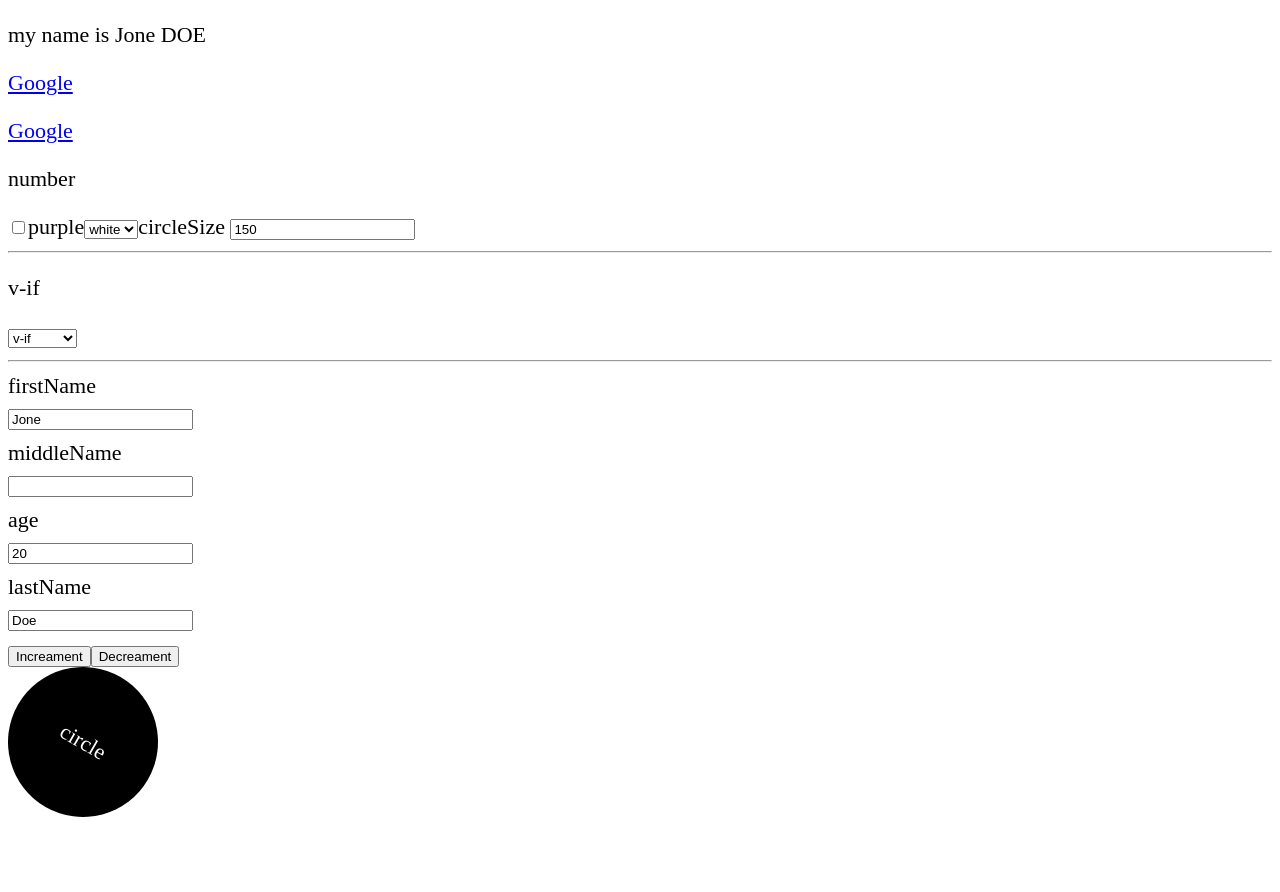
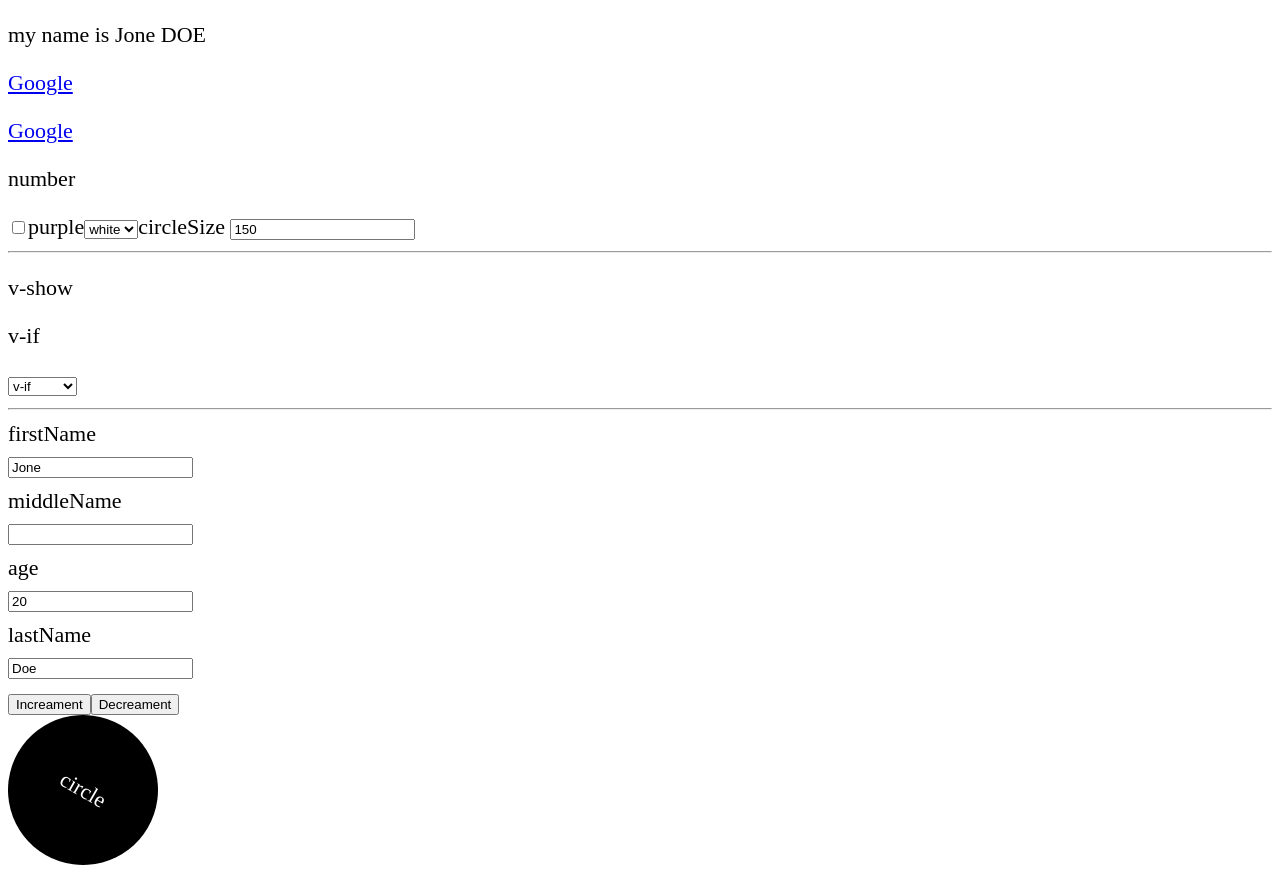
Before and after one commit to liuduwei/learn-vue, a plain HTML site: page vue-fundamentals/index.html in a window 1280 px wide. Before the commit the page ends 844 px from the top, so only its background shows below. Drawn offline with nearby package versions, Linux system fonts and the light colour scheme.

Commit message:
condition v-show

```diff
--- a/vue-fundamentals/index.html
+++ b/vue-fundamentals/index.html
@@ -22,12 +22,12 @@
       </label>
 
       <hr />
+      <p v-show="mode ===1">v-show</p>
       <p v-if="mode === 1">v-if</p>
       <template v-else-if="mode === 2">
         <h3>dkjfek</h3>
         <p>v-else-if</p>
       </template>
-
       <p v-else >v-else</p>
       <select title="conditon" v-model.number="mode">
         <option value="1">v-if</option>
```
